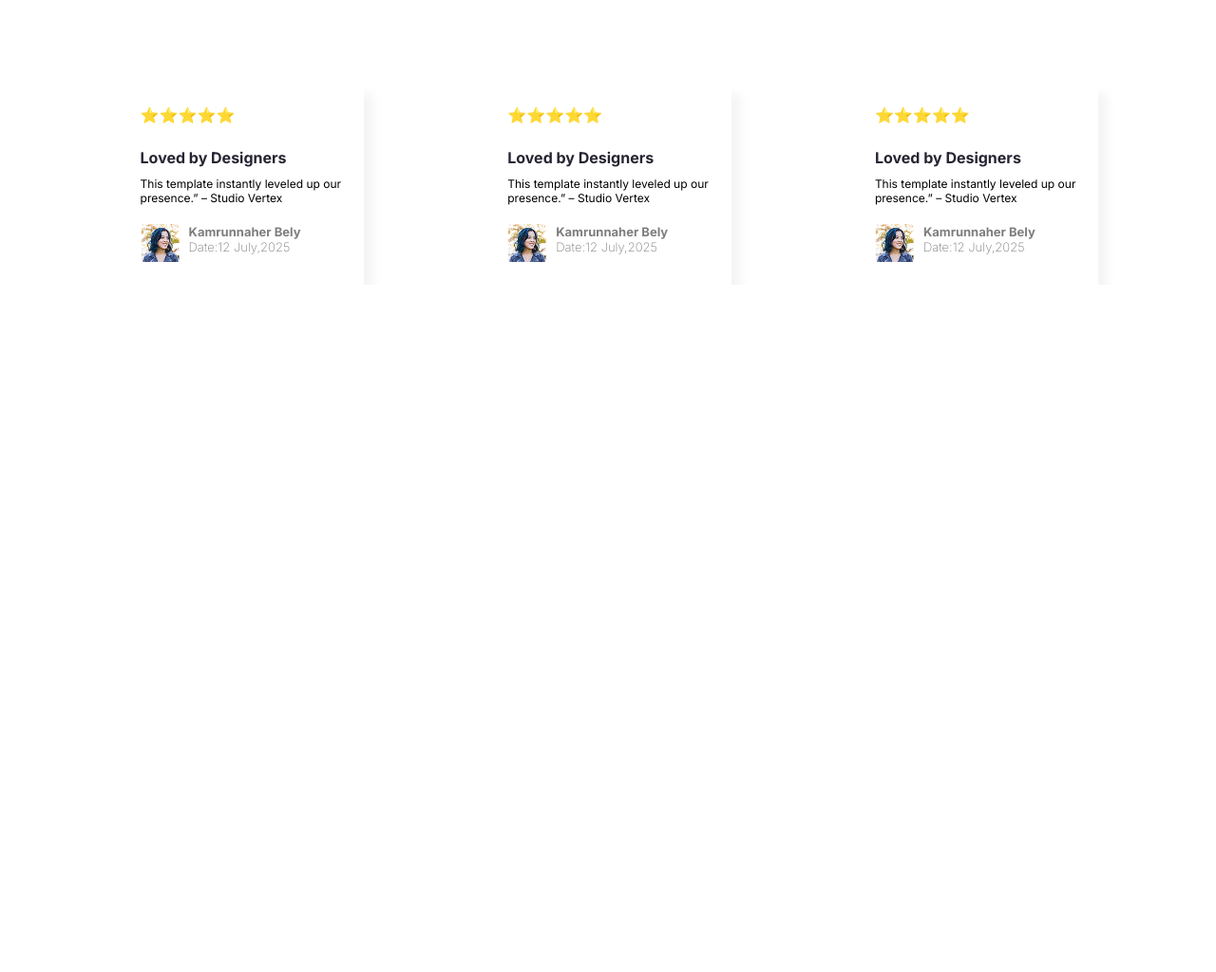
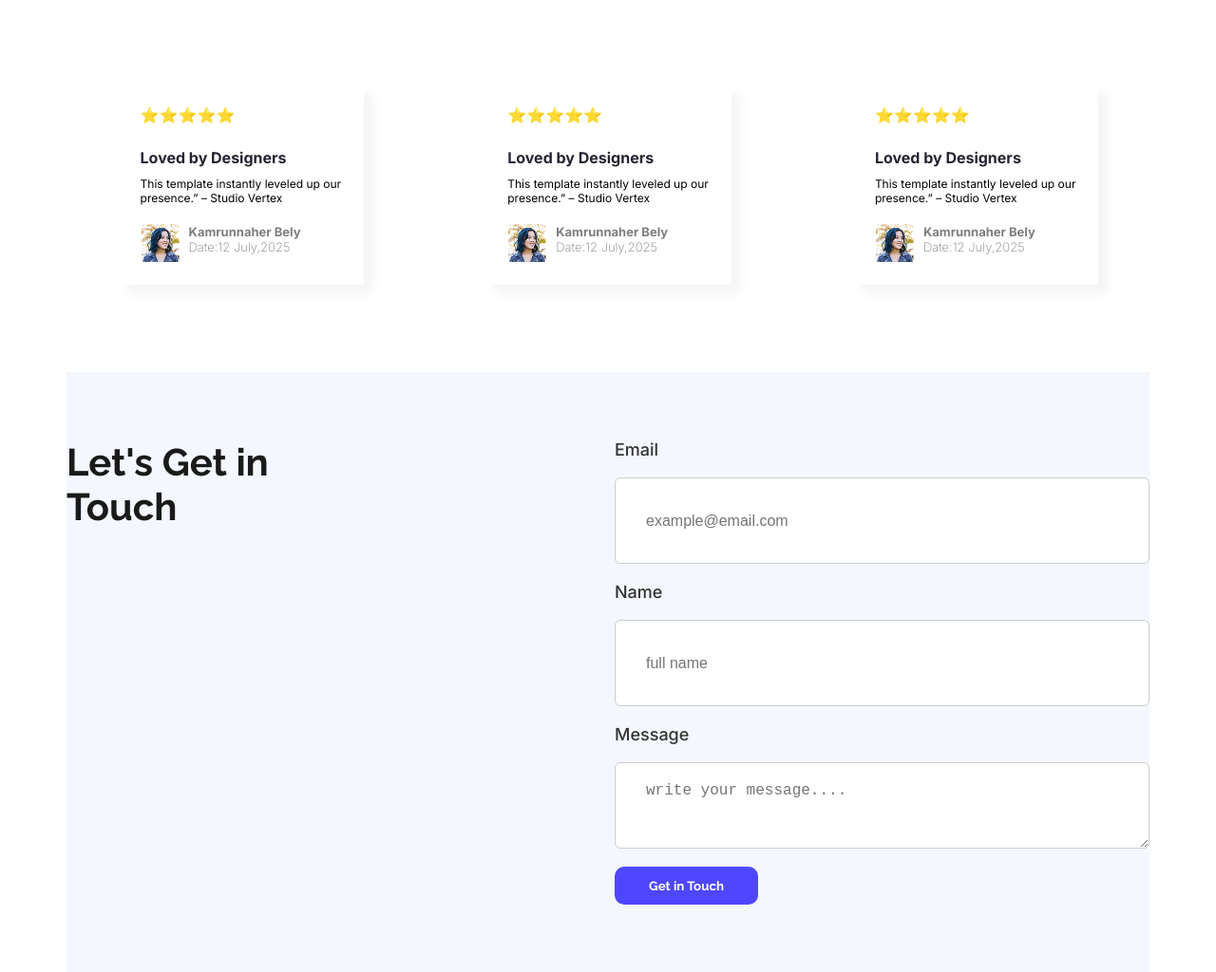
Before and after one commit to Bel-Ly/first-website-assignment, a plain HTML site: page index.html in a window 1280 px wide. Shown: the part 1674-2698 px from the top of the page at 95% size. Before the commit the page ends 1974 px from the top, so only its background shows below. Drawn offline with Linux system fonts and the light colour scheme.

Commit message:
added Get In Touch Section

```diff
--- a/index.html
+++ b/index.html
@@ -99,6 +99,25 @@
 
            </div>
 </section>
+<section class="contact-section">
+    <div class="container contact-flex">
+      <div class="text">
+        <h2>Let's Get in <br> Touch</h2>
+      </div>
+      <form class="form">
+        <label>Email</label>
+        <input type="email" placeholder="example@email.com">
+        <label>Name</label>
+
+        <input type="text" placeholder="full name">
+
+        <label>Message</label>
+        <textarea placeholder="write your message...."></textarea>
+
+        <a  href=""><Button class=" btn-primary raleway-font">Get in Touch</Button></a>
+      </form>
+    </div>
+  </section>
 
 
     </main>
--- a/styles/style.css
+++ b/styles/style.css
@@ -2,7 +2,7 @@
   margin: 0;
   border:none;
 }
-.inter-font {
+.inter-font , .form label {
   font-family: "Inter", sans-serif;
   font-optical-sizing:auto;
   font-style: normal;
@@ -59,7 +59,7 @@ main{
 
 }
 
-.raleway-font{
+.raleway-font , .text{
   font-family: "Raleway", sans-serif;
   font-optical-sizing: auto;
   font-weight: bold;
@@ -175,3 +175,56 @@ main{
   gap: 10px;
   margin-top: 20px;
 }
+.contact-section {
+  padding: 71px 0px;
+  background-color: #f4f7fd;
+  margin-top: 92px;
+}
+
+.contact-flex {
+  display: flex;
+  flex-wrap: wrap;
+  gap: 115px;
+  align-items: flex-start;
+  justify-content: space-between;
+}
+
+.contact-flex .text {
+  justify-content: center;
+}
+
+.contact-flex .text h2 {
+  font-size: 40px;
+  font-weight: 700;
+  color: #1a1a1a;
+}
+
+.form {
+
+  display: flex;
+  flex-direction: column;
+  gap: 19px;
+  max-width: 600px;
+  max-height: 490px;
+
+}
+
+.form label {
+  font-weight: 500;
+  color: #333;
+  font-size: 18px;
+}
+
+.form input,.form textarea {
+  padding: 20px 32px;
+  border: 1px solid #ccc;
+  border-radius: 6px;
+  width: 497px;
+  height: 102px;
+  font-size: 16px;
+}
+
+.text{
+font-size: 97 px;
+align-items: center;
+}
```
